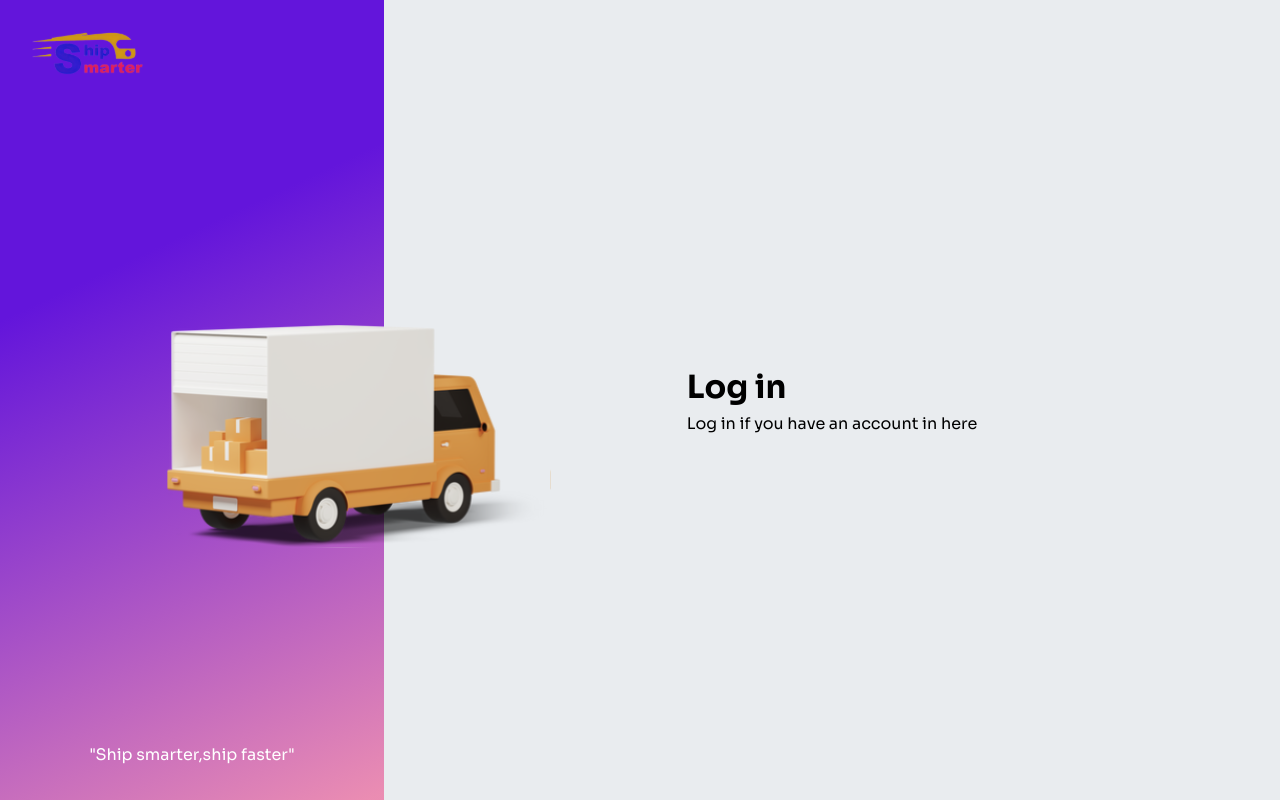
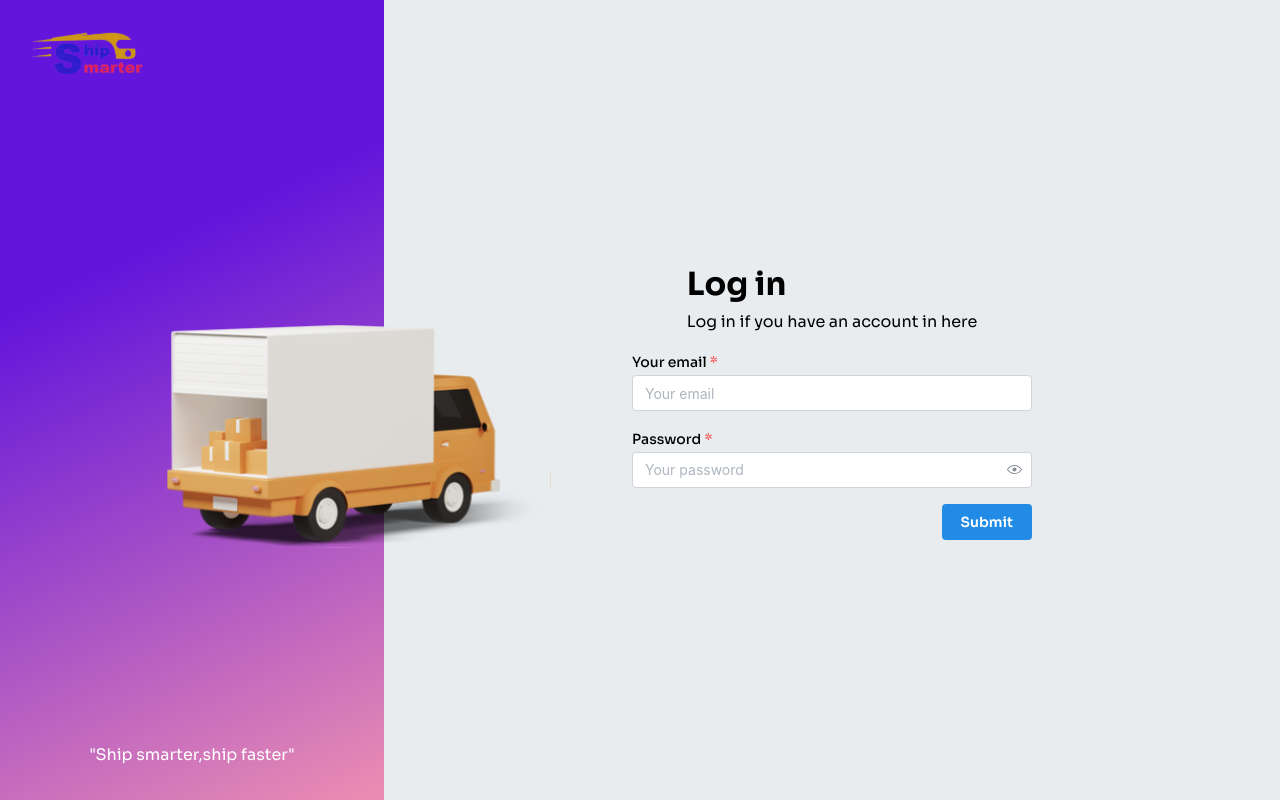
Before and after one commit to FairyPenguin/shipping-project, a React (Vite) app: page /login in a window 1280 px wide. Built offline with nearby package versions, Linux system fonts and the light colour scheme.

Commit message:
Login Form Inputs

```diff
--- /dev/null
+++ b/src/components/LoginForm/LoginForm.tsx
@@ -0,0 +1,47 @@
+import { useForm, isNotEmpty, isEmail, isInRange, hasLength, matches } from '@mantine/form';
+import { Button, Group, TextInput, PasswordInput, Box } from '@mantine/core';
+
+export default function LoginForm() {
+    const form = useForm({
+        initialValues: {
+            email: '',
+            password: ''
+
+        },
+
+        validate: {
+            email: isEmail('Invalid email'),
+            password: isNotEmpty('Enter your password'),
+
+        },
+    });
+
+    return (
+        <Box component="form" maw={400} mx="auto" onSubmit={form.onSubmit(() => { })}>
+
+
+
+            <TextInput
+                label="Your email"
+                placeholder="Your email"
+                withAsterisk
+                mt="md"
+                {...form.getInputProps('email')}
+            />
+
+            <PasswordInput
+                label="Password"
+                withAsterisk
+                mt="md"
+                placeholder="Your password"
+
+                {...form.getInputProps('password')}
+            />
+
+
+            <Group justify="flex-end" mt="md">
+                <Button type="submit">Submit</Button>
+            </Group>
+        </Box>
+    );
+}
--- a/src/pages/LoginPage/LoginPage.module.css
+++ b/src/pages/LoginPage/LoginPage.module.css
@@ -41,8 +41,13 @@
   /* width: 70%; */
   /* position: relative; */
   display: flex;
+  flex-direction: column;
   justify-content: center;
   align-items: center;
+}
+
+.form__container {
+  width: 100%;
 }
 
 .container {
--- a/src/pages/LoginPage/LoginPage.tsx
+++ b/src/pages/LoginPage/LoginPage.tsx
@@ -2,6 +2,7 @@ import styles from "./LoginPage.module.css"
 
 import truckImage from "../../assets/images/3d-casual-life-delivery-truck-back-side-view 1.svg"
 import LogoImage from "../../assets/images/WhatsApp Image 2024-03-15 at 1.48 1.svg"
+import LoginForm from "../../components/LoginForm/LoginForm"
 
 function LoginPage() {
     return (
@@ -32,11 +33,10 @@ function LoginPage() {
                 </div>
 
                 <div className={styles["form__container"]}>
-                    <form className={styles["form"]} >
+                    {/* <form className={styles["form"]} >
+                    </form> */}
 
-
-
-                    </form>
+                    <LoginForm />
                 </div>
             </div>
 
```
Also changed, not shown: src/Documentation.md (+1 -0 lines), src/components/LoginForm/LoginForm.module.css (added).
